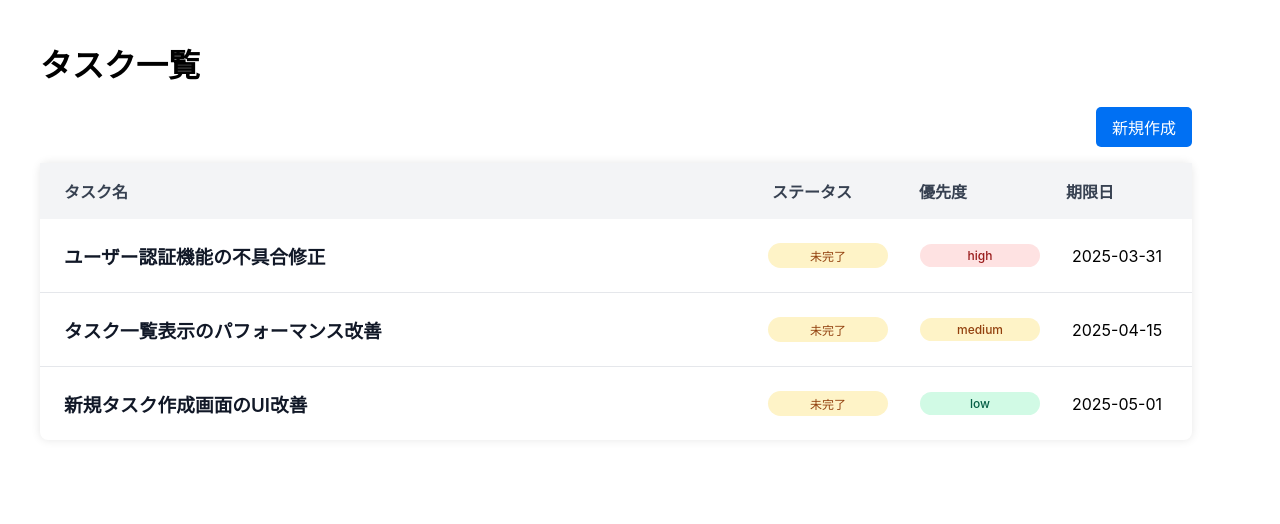
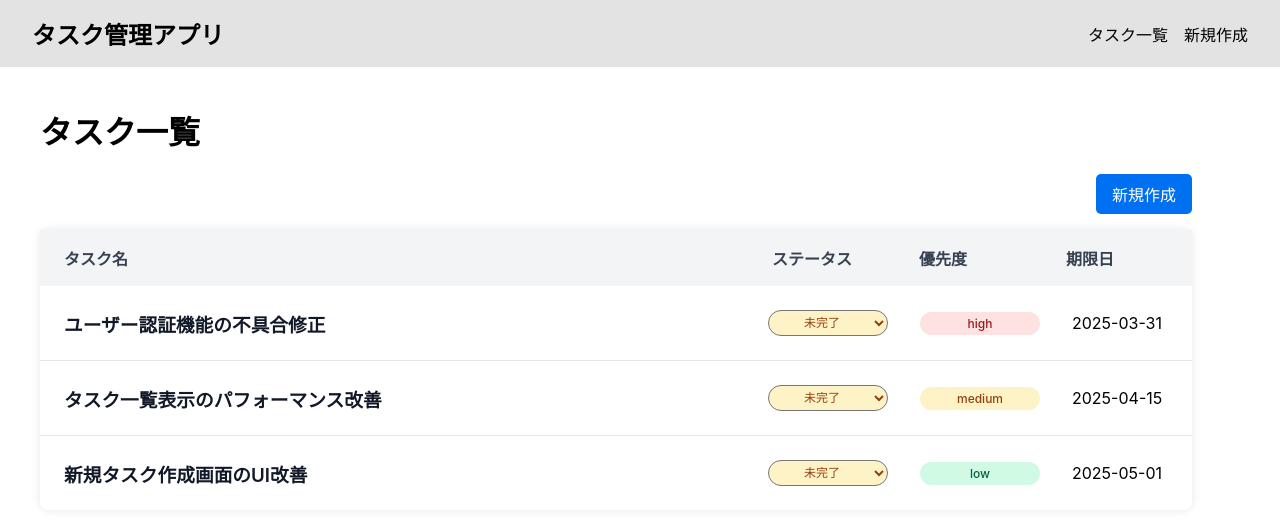
Before and after one commit to zawawa03/react-task-app, a React (Vite) app: page /tasks in a window 1280 px wide. Shown: the top 524 px of the page. Built offline with nearby package versions, Linux system fonts and the light colour scheme.

Commit message:
status_edit

```diff
--- a/src/App.tsx
+++ b/src/App.tsx
@@ -4,9 +4,12 @@ import TaskListPage from "./pages/tasks/taskListPage";
 import TaskDetailPage from "./pages/tasks/taskDetailPage";
 import TaskCreatePage from "./pages/tasks/taskCreatePage";
 import TaskEditPage from "./pages/tasks/taskEditPage";
+import Header from "./shared/components/Header";
 
 function App() {
   return (
+    <>
+    <Header />
     <Routes>
       <Route path="/" element={<HomePage />} />
       <Route path="/tasks" element={<TaskListPage />} />
@@ -14,6 +17,7 @@ function App() {
       <Route path="/tasks/new" element={<TaskCreatePage />} />
       <Route path="/tasks/:id/edit" element={<TaskEditPage />} />
     </Routes>
+    </>
   );
 }
 
--- a/src/features/tasks/components/TaskCard.tsx
+++ b/src/features/tasks/components/TaskCard.tsx
@@ -6,18 +6,31 @@ import type { Task } from "../../../types/task";
 
 type Props = {
   task: Task;
+  onToggleStatus: (taskId: Task['id'], newStatus: boolean) => void;
 };
 
-export default function TaskCard( { task }: Props) {
+export default function TaskCard( { task, onToggleStatus }: Props) {
+
+  const handleStatusChange = (e: React.ChangeEvent<HTMLSelectElement>) => {
+    const newStatus = e.target.value === "true";
+    if (onToggleStatus) {
+      onToggleStatus(task.id, newStatus);
+    };
+  };
 
   return (
     <div className={styles.taskCard}>
       <Link to={`/task/${task.id}`} className={styles.detailLink}>
         <h3 className={styles.taskTitle}>{task.title}</h3>
       </Link>
-      <p className={`${styles.badge} ${task.status ? styles.completed : styles.incomplete}`}>
-        {getStatusLabel(task.status)}
-      </p>
+      <select
+        value={task.status ? "true" : "false"}
+        onChange={handleStatusChange}
+        className={`${styles.badge} ${task.status ? styles.completed : styles.incomplete}`}
+      >
+        <option value="false">{getStatusLabel(false)}</option>
+        <option value="true">{getStatusLabel(true)}</option>
+      </select>
       <p className={`${styles.badge} ${getPriorityClass(task.priority, styles)}`}>{task.priority}</p>
       <p className={`${styles.taskDueDate}`}>{task.dueDate}</p>
     </div>
--- /dev/null
+++ b/src/shared/components/Header.module.css
@@ -0,0 +1,32 @@
+.header {
+  display: flex;
+  justify-content: space-between;
+  align-items: center;
+  padding: 1rem 2rem;
+  background-color: #e3e3e3;
+}
+
+.logo a {
+  color: #000;
+  text-decoration: none;
+  font-size: 1.5rem;
+  font-weight: bold;
+}
+
+.navList {
+  list-style: none;
+  display: flex;
+  gap: 1rem;
+  margin: 0;
+  padding: 0;
+}
+
+.navList li a {
+  color: #000;
+  text-decoration: none;
+  font-size: 1rem;
+}
+
+.navList li a:hover {
+  text-decoration: underline;
+}
--- /dev/null
+++ b/src/shared/components/Header.tsx
@@ -0,0 +1,22 @@
+import { Link } from "react-router-dom";
+import styles from "./Header.module.css";
+
+export default function Header() {
+  return (
+    <header className={styles.header}>
+      <div className={styles.logo}>
+        <Link to="/">タスク管理アプリ</Link>
+      </div>
+      <nav className={styles.nav}>
+        <ul className={styles.navList}>
+          <li>
+            <Link to="/tasks">タスク一覧</Link>
+          </li>
+          <li>
+            <Link to="/tasks/new">新規作成</Link>
+          </li>
+        </ul>
+      </nav>
+    </header>
+  )
+}
```
